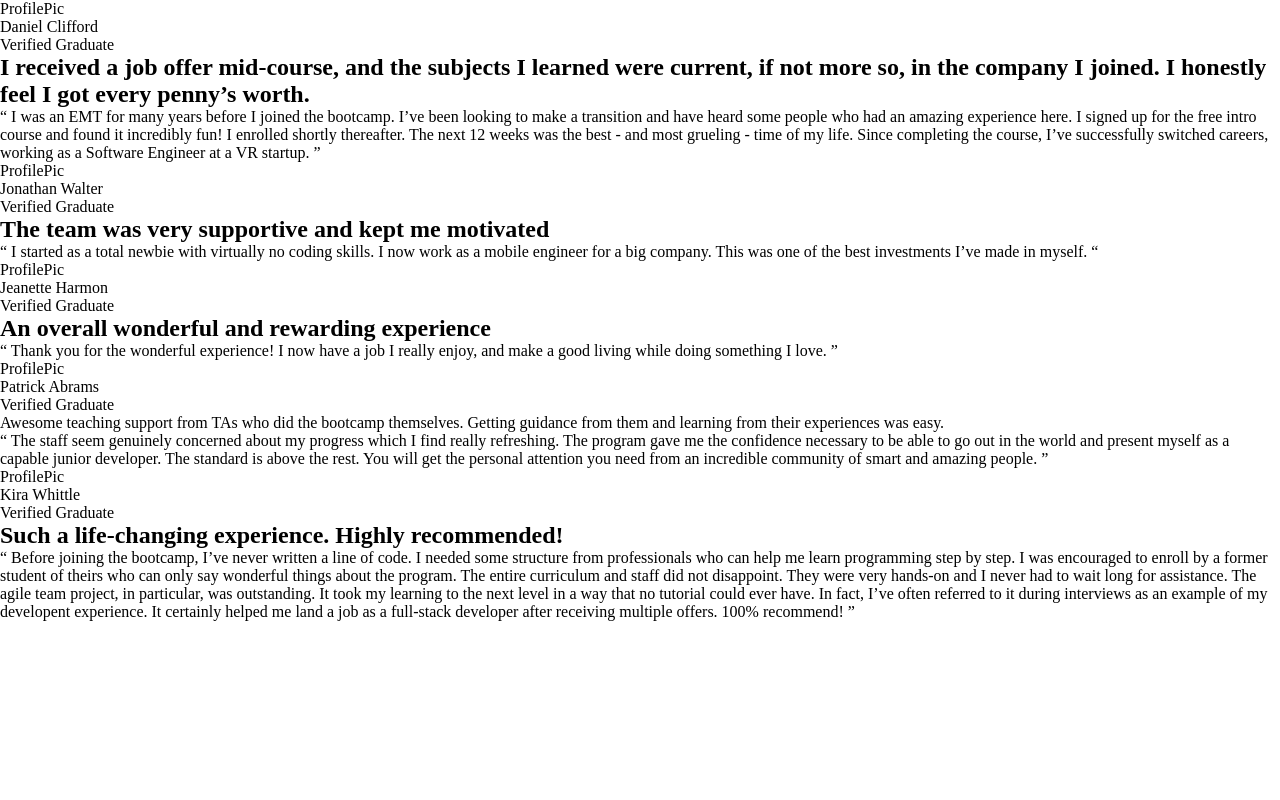
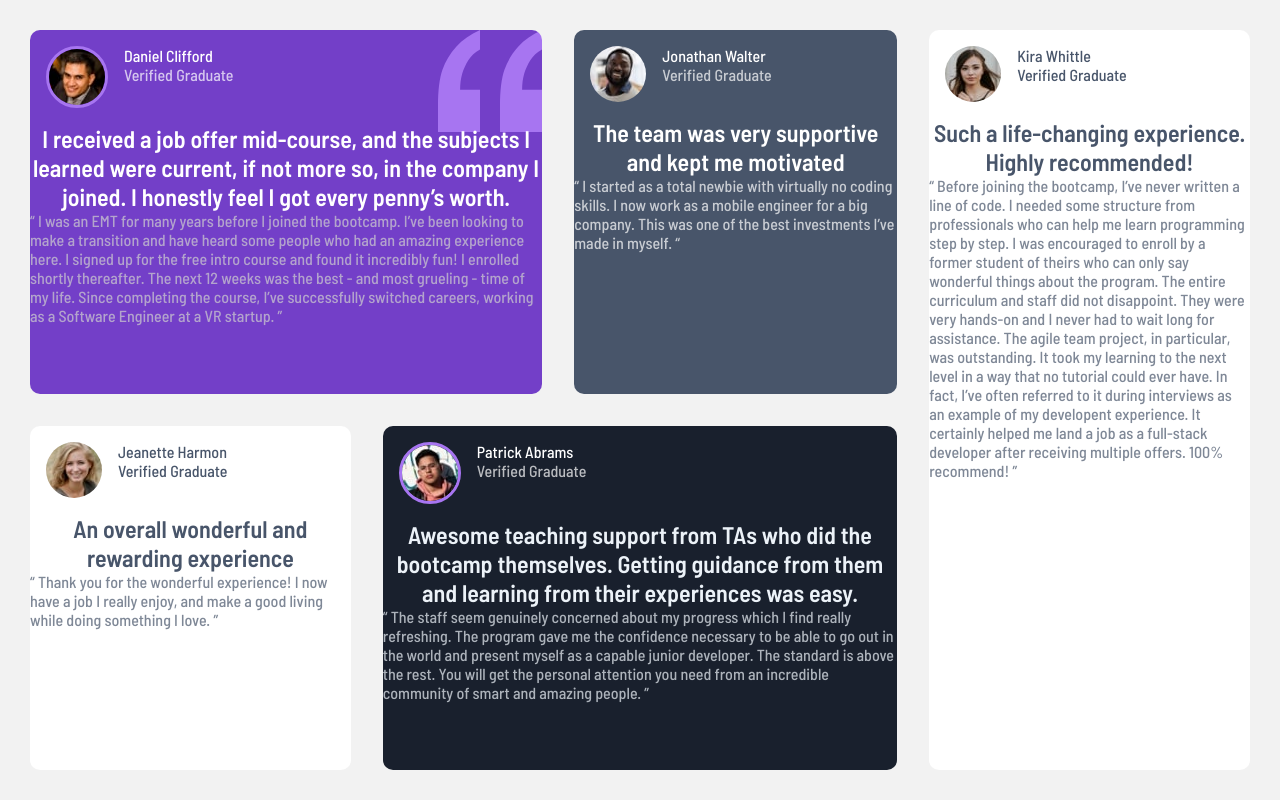
Before and after one commit to aliuwd927/testimonials-grid-section-main, a plain HTML site: page index.html in a window 1280 px wide. Drawn offline with Linux system fonts and the light colour scheme.

Commit message:
css changes

```diff
--- a/css/index.css
+++ b/css/index.css
@@ -6,14 +6,147 @@
 
 html,
 body {
-  min-height: 100vh;
+  height: 100%;
   max-width: 100vw;
+  background-color: #f2f2f2;
+  font-family: "Barlow Semi Condensed", sans-serif;
+  display: grid;
+  place-items: center;
+  padding: 15px;
 }
+
 .wrapper {
   height: 100%;
   width: 100%;
+  display: grid;
+  /* grid-template-areas:
+    "section section section "
+    "section section section";
+ */
+  grid-template-areas:
+    "t1 t1 t2 t5"
+    "t3 t4 t4 t5";
+  grid-gap: 2rem;
 }
-@media screen and (min-width: 320px) and (max-width: 768px) {
+
+/* Flex Items */
+h1 {
+  text-align: center;
+}
+.student {
+  display: flex;
+  flex-direction: row;
+  padding: 1rem;
+}
+.student--name {
+  display: flex;
+  flex-direction: column;
+  margin-left: 1rem;
+}
+.profile-pic {
+  display: flex;
+  justify-content: center;
+}
+.profile-pic.prof__con {
+  border: solid #a775f1;
+  border-radius: 50%;
+}
+.prof--image {
+  border-radius: 50%;
+}
+
+/* Section Testimonial */
+.testimonial {
+  border-radius: 10px;
+}
+/* Daniel Clifford */
+.testimonal--1 {
+  grid-area: t1;
+  background-image: url("/images/bg-pattern-quotation.svg");
+  background-repeat: no-repeat;
+  background-position: top right;
+  background-color: #733fc8;
+  stroke: #a775f1;
+}
+
+/* Jonathan Walter */
+.testimonal--2 {
+  grid-area: t2;
+  background-color: #48556a;
+  stroke: #979797;
+}
+
+.text--Color1 {
+  color: #ffffff;
+}
+/* Jeanette Harmon */
+.testimonal--3 {
+  grid-area: t3;
+  background-color: #ffffff;
+  stroke: #979797;
+}
+.text--Color2 {
+  color: #48556a;
+}
+/* Patrick Abrams */
+.testimonal--4 {
+  grid-area: t4;
+  background-color: #19202d;
+  stroke: #979797;
+}
+.text--Color3 {
+  color: #ecf2f8;
+}
+/* Kira Whittle */
+.testimonal--5 {
+  grid-area: t5;
+  background-color: #ffffff;
+  stroke: #979797;
+}
+/* End Student Testimonial */
+
+/* Student Paragraph Section */
+.para--text.para1 {
+  color: #cfcfcf;
+  opacity: 70%;
+}
+
+.para--text.para2 {
+  color: #ffffff;
+  opacity: 70%;
+}
+
+.para--text.para3 {
+  color: #48556a;
+  opacity: 70%;
+}
+.para--text.para4 {
+  color: #ecf2f8;
+  opacity: 70%;
+}
+.para--text.para5 {
+  color: #48556a;
+  opacity: 70%;
+}
+
+/* P Containers --Student Name P / Student Verified --*/
+.student--name--p1,
+.student--verified1 {
+  color: #ffffff;
+}
+.student--name--p2,
+.student--verified2 {
+  color: #48556a;
+}
+.student--verified2 {
+  opacity: 2;
+}
+.student--verified1 {
+  opacity: 70%;
+}
+
+/* Media Query */
+@media screen and (min-width: 280px) and (max-width: 768px) {
   .wrapper {
     display: flex;
     align-items: center;
@@ -23,18 +156,38 @@ body {
   .student {
     display: flex;
     flex-direction: row;
-    border: solid black;
+    align-items: flex-start;
+    justify-content: flex-start;
   }
   .student--name {
+    display: flex;
     flex-direction: column;
+    padding: 15px;
     text-align: start;
-    border: solid black;
   }
+  .profile-pic.prof__con {
+    display: flex;
+    justify-content: center;
+    border: solid #a775f1;
+    border-radius: 30px;
+  }
+  .prof--image {
+    height: 100%;
+    border-radius: 30px;
+  }
+
   .testimonial {
+    display: flex;
+    flex-direction: column;
     width: 327px;
     padding: 25px;
     text-align: center;
     gap: 15px;
-    border: solid black;
+    border-radius: 10px;
+  }
+
+  .testimonial.testimonal--1 {
+    /* Learned something new */
+    background-origin: content-box;
   }
 }
--- a/index.html
+++ b/index.html
@@ -7,25 +7,35 @@
     <meta name="description" content="" />
     <meta name="viewport" content="width=device-width, initial-scale=1" />
     <link rel="stylesheet" href="/css/index.css" />
+    <link rel="preconnect" href="https://fonts.googleapis.com" />
+    <link rel="preconnect" href="https://fonts.gstatic.com" crossorigin />
+    <link
+      href="https://fonts.googleapis.com/css2?family=Barlow+Semi+Condensed:wght@500;600&display=swap"
+      rel="stylesheet"
+    />
   </head>
   <body>
     <main class="wrapper">
       <section class="testimonial testimonal--1">
-        <div class="student">
-          <div class="profile-pic">
-            <p>ProfilePic</p>
+        <div class="student student--con1">
+          <div class="profile-pic prof__con">
+            <img
+              class="prof prof--image"
+              src="/images/image-daniel.jpg"
+              alt=""
+            />
           </div>
           <div class="student--name">
-            <p>Daniel Clifford</p>
-            <p>Verified Graduate</p>
+            <p class="student--name--p1">Daniel Clifford</p>
+            <p class="student--verified1">Verified Graduate</p>
           </div>
         </div>
-        <h1>
+        <h1 class="text--Color1">
           I received a job offer mid-course, and the subjects I learned were
           current, if not more so, in the company I joined. I honestly feel I
           got every penny’s worth.
         </h1>
-        <p>
+        <p class="para--text para1">
           “ I was an EMT for many years before I joined the bootcamp. I’ve been
           looking to make a transition and have heard some people who had an
           amazing experience here. I signed up for the free intro course and
@@ -36,53 +46,70 @@
         </p>
       </section>
       <section class="testimonial testimonal--2">
-        <div class="student">
+        <div class="student student--con2">
           <div class="profile-pic">
-            <p>ProfilePic</p>
+            <img
+              class="prof prof--image"
+              src="/images/image-jonathan.jpg"
+              alt="Jonathan Walter"
+            />
           </div>
           <div class="student--name">
-            <p>Jonathan Walter</p>
-            <p>Verified Graduate</p>
+            <p class="student--name--p1">Jonathan Walter</p>
+            <p class="student--verified1">Verified Graduate</p>
           </div>
         </div>
-        <h1>The team was very supportive and kept me motivated</h1>
-        <p>
+        <h1 class="text--Color1">
+          The team was very supportive and kept me motivated
+        </h1>
+        <p class="para--text para2">
           “ I started as a total newbie with virtually no coding skills. I now
           work as a mobile engineer for a big company. This was one of the best
           investments I’ve made in myself. “
         </p>
       </section>
       <section class="testimonial testimonal--3">
-        <div class="student">
+        <div class="student student--con3">
           <div class="profile-pic">
-            <p>ProfilePic</p>
+            <img
+              class="prof prof--image"
+              src="/images/image-jeanette.jpg"
+              alt="Jeanette Harmon"
+            />
           </div>
           <div class="student--name">
-            <p>Jeanette Harmon</p>
-            <p>Verified Graduate</p>
+            <p class="student--name--p2">Jeanette Harmon</p>
+            <p class="student--verified2">Verified Graduate</p>
           </div>
         </div>
-        <h1>An overall wonderful and rewarding experience</h1>
-        <p>
+        <h1 class="text--Color2">
+          An overall wonderful and rewarding experience
+        </h1>
+        <p class="para--text para3">
           “ Thank you for the wonderful experience! I now have a job I really
           enjoy, and make a good living while doing something I love. ”
         </p>
       </section>
       <section class="testimonial testimonal--4">
-        <div class="student">
-          <div class="profile-pic">
-            <p>ProfilePic</p>
+        <div class="student student--con4">
+          <div class="profile-pic prof__con">
+            <img
+              class="prof prof--image"
+              src="/images/image-patrick.jpg"
+              alt="Patrick Abrams"
+            />
           </div>
           <div class="student--name">
-            <p>Patrick Abrams</p>
-            <p>Verified Graduate</p>
+            <p class="student--name--p1">Patrick Abrams</p>
+            <p class="student--verified1">Verified Graduate</p>
           </div>
         </div>
+        <h1 class="text--Color3">
           Awesome teaching support from TAs who did the bootcamp themselves.
           Getting guidance from them and learning from their experiences was
           easy.
         </h1>
-        <p>
+        <p class="para--text para4">
           “ The staff seem genuinely concerned about my progress which I find
           really refreshing. The program gave me the confidence necessary to be
           able to go out in the world and present myself as a capable junior
@@ -92,17 +119,23 @@
         </p>
       </section>
       <section class="testimonial testimonal--5">
-				<div class="student">
+        <div class="student student--con5">
           <div class="profile-pic">
-            <p>ProfilePic</p>
+            <img
+              class="prof prof--image"
+              src="/images/image-kira.jpg"
+              alt="Kira Whittle"
+            />
           </div>
           <div class="student--name">
-            <p>Kira Whittle</p>
-            <p>Verified Graduate</p>
+            <p class="student--name--p2">Kira Whittle</p>
+            <p class="student--verified2">Verified Graduate</p>
           </div>
         </div>
-        <h1>Such a life-changing experience. Highly recommended!</h1>
-        <p>
+        <h1 class="text--Color2">
+          Such a life-changing experience. Highly recommended!
+        </h1>
+        <p class="para--text para5">
           “ Before joining the bootcamp, I’ve never written a line of code. I
           needed some structure from professionals who can help me learn
           programming step by step. I was encouraged to enroll by a former
```
